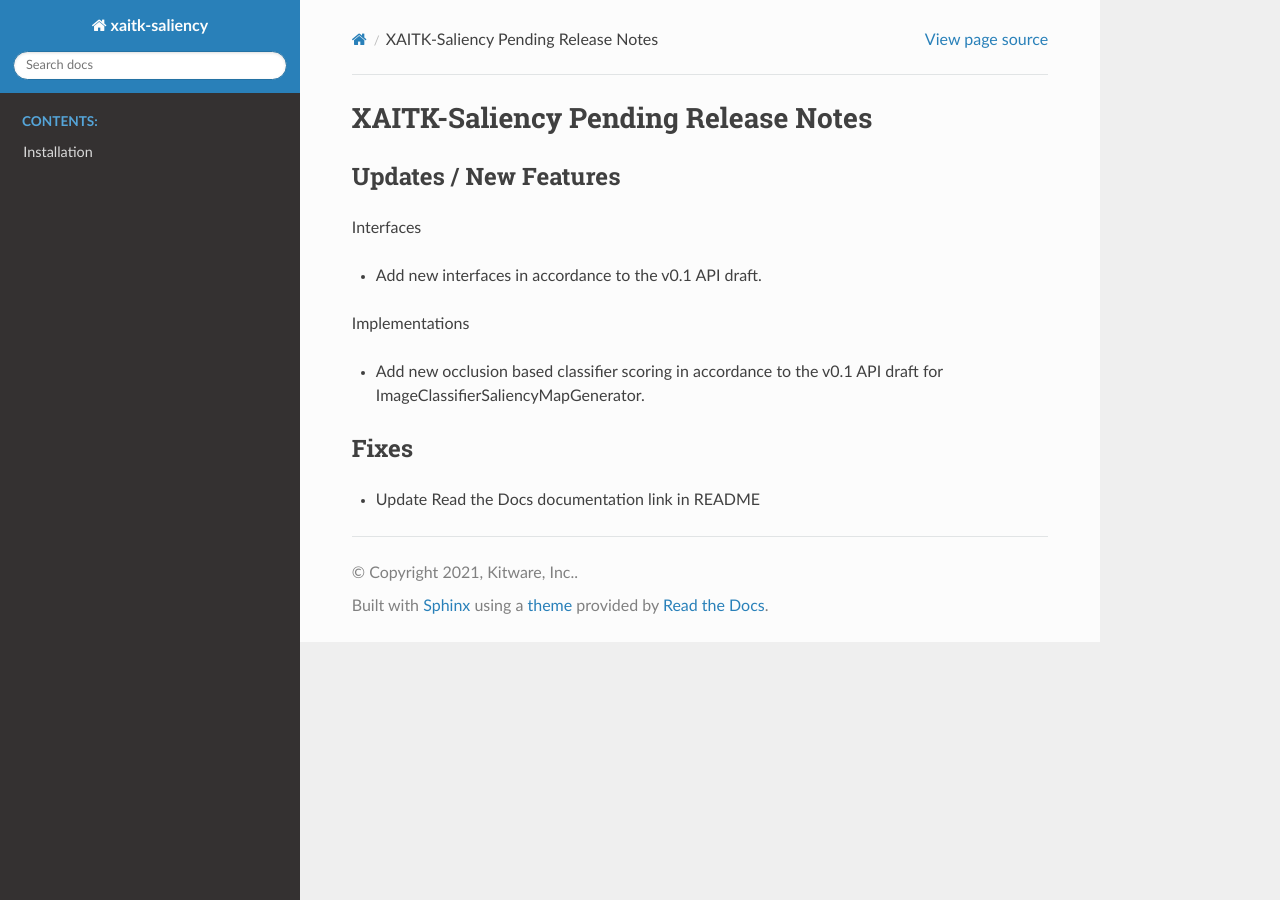
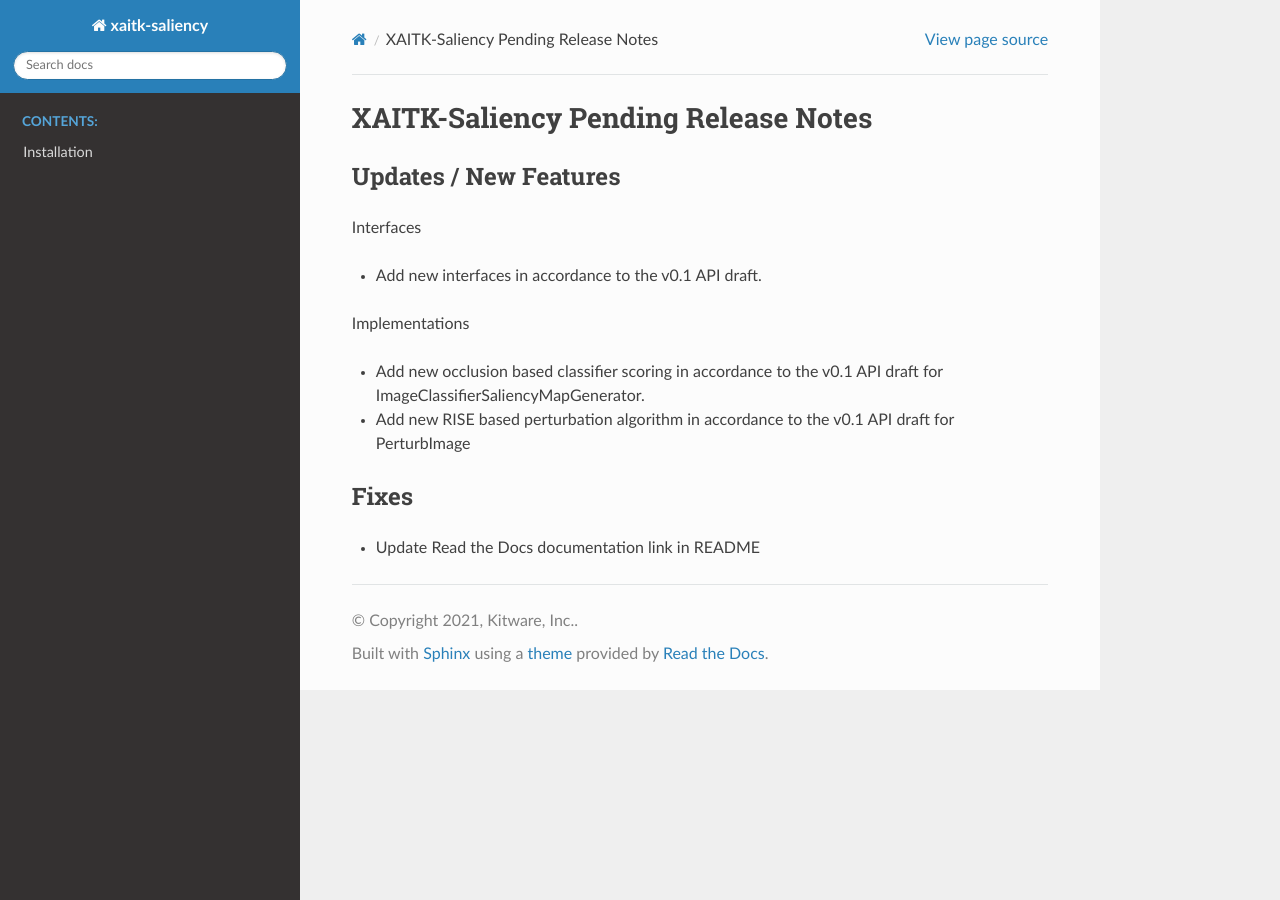
Before and after one commit to XAITK/xaitk-saliency, a Sphinx documentation site: the page built from docs/release_notes/pending_release.rst, in a window 1280 px wide. Built offline with Sphinx 7.4.7 and the Read the Docs theme 2.0.0, drawn with Linux system fonts in a browser that asks for light colours; pages that are not in the unit, such as notebooks, are missing from menus.

Commit message:
added release notes

```diff
--- a/docs/release_notes/pending_release.rst
+++ b/docs/release_notes/pending_release.rst
@@ -13,6 +13,7 @@ Interfaces
 Implementations
 
 * Add new occlusion based classifier scoring in accordance to the v0.1 API draft for ImageClassifierSaliencyMapGenerator.
+* Add new RISE based perturbation algorithm in accordance to the v0.1 API draft for PerturbImage
 
 
 Fixes
```
